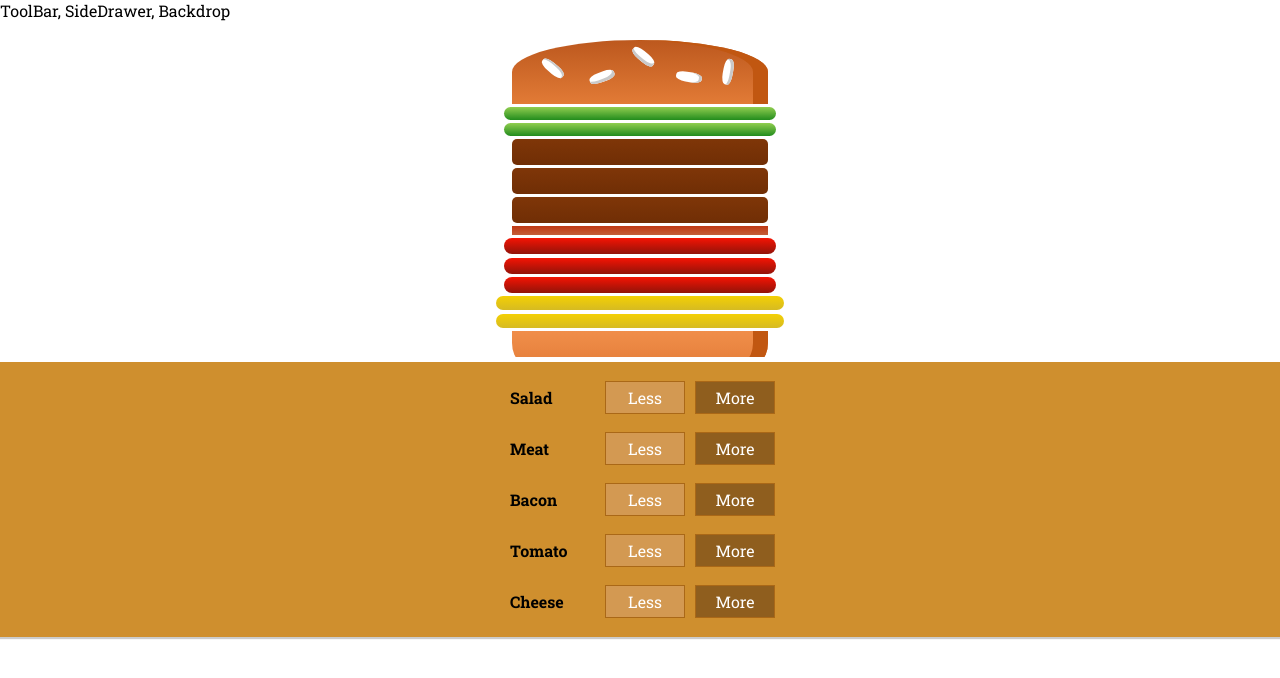
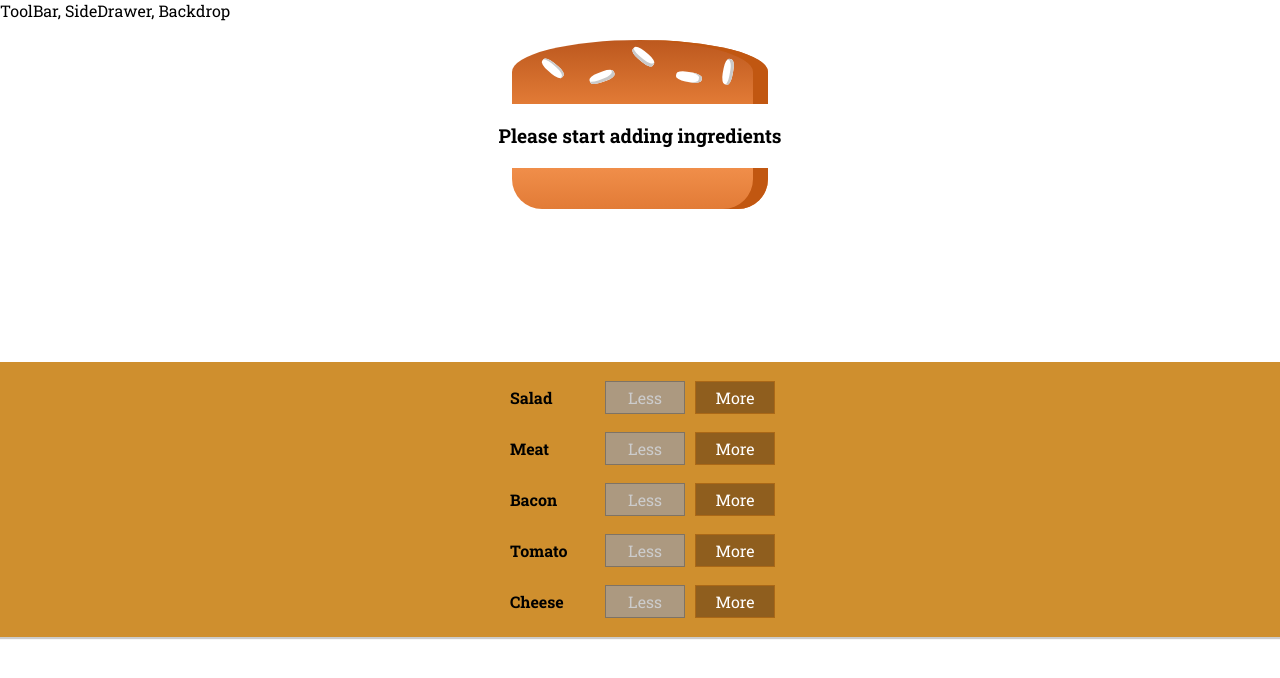
Before and after one commit to ladarit/react-burger-app, a React app: page / in a window 1280 px wide. Shown: the top 678 px of the page. Built offline with nearby package versions, Linux system fonts and the light colour scheme.

Commit message:
Ingredients Btns Logic

```diff
--- a/src/components/Burger/BuildControls/BuildControl/BuildControl.js
+++ b/src/components/Burger/BuildControls/BuildControl/BuildControl.js
@@ -4,8 +4,17 @@ import cssClasses from './BuildControl.css'
 const buildControl = (props) => (
     <div className={cssClasses.BuildControl}>
         <div className={cssClasses.Label}>{props.ingrName}</div>
-        <button className={cssClasses.Less}>Less</button>
-        <button className={cssClasses.More}>More</button>
+        <button
+            className={cssClasses.Less}
+            onClick={props.removed}
+            disabled={props.isDisabled}>
+            Less
+        </button>
+        <button
+            className={cssClasses.More}
+            onClick={props.added}>
+            More
+        </button>
     </div>
 );
 
--- a/src/components/Burger/BuildControls/BuildControls.js
+++ b/src/components/Burger/BuildControls/BuildControls.js
@@ -7,16 +7,19 @@ const controls = [
     {ingrName: 'Meat', type: 'meat'},
     {ingrName: 'Bacon', type: 'bacon'},
     {ingrName: 'Tomato', type: 'tomato'},
-    {ingrName: 'Cheese', type: 'cheese'},
+    {ingrName: 'Cheese', type: 'cheese'}
 ];
 
 const buildControls = (props) => (
     <div className={cssClasses.BuildControls}>
-        {controls.map((control)=>{
-            return <BuildControl
+        {controls.map((control)=>(
+            <BuildControl
                 key={control.ingrName}
-                ingrName={control.ingrName}/>;
-        })}
+                ingrName={control.ingrName}
+                added={() => props.ingredientAdded(control.type)}
+                removed={() => props.ingredientRemoved(control.type)}
+                isDisabled = {props.disabledInfo[control.type]}/>
+        ))}
     </div>
 );
 
--- a/src/containers/BurgerBuilder/BurgerBuilder.js
+++ b/src/containers/BurgerBuilder/BurgerBuilder.js
@@ -1,24 +1,71 @@
-import React, { Component } from 'react';
+import React, {Component} from 'react';
 import Aux from '../../hoc/Auxilary';
 import Burger from '../../components/Burger/Burger'
 import BuildControls from '../../components/Burger/BuildControls/BuildControls'
 
+const INGREDIENTS_PRICE = {
+    salad: 0.5,
+    meat: 1.5,
+    bacon: 1.2,
+    tomato: 0.9,
+    cheese: 0.7
+}
+
 class BurgerBuilder extends Component {
     state = {
         ingredients: {
-            salad: 2,
-            meat: 3,
-            bacon: 1,
-            tomato: 3,
-            cheese: 2
+            salad: 0,
+            meat: 0,
+            bacon: 0,
+            tomato: 0,
+            cheese: 0
+        },
+        totalPrice: 5
+    };
+
+    addIngredientHandler = (type) => {
+        const oldIngrCount = this.state.ingredients[type];
+        const updatedCount = oldIngrCount + 1;
+        const updatedIngredients = {
+            ...this.state.ingredients
+        };
+        updatedIngredients[type] = updatedCount;
+        const addingCost = INGREDIENTS_PRICE[type];
+        const newPrice = this.state.totalPrice + addingCost;
+        this.setState({totalPrice: newPrice, ingredients: updatedIngredients});
+    };
+
+    removeIngredientHandler = (type) => {
+        const oldIngrCount = this.state.ingredients[type];
+        if (oldIngrCount <= 0) {
+            return;
         }
-    }
+        const updatedCount = oldIngrCount - 1;
+        const updatedIngredients = {
+            ...this.state.ingredients
+        };
+        updatedIngredients[type] = updatedCount;
+        const costDeduction = INGREDIENTS_PRICE[type];
+        const newPrice = this.state.totalPrice - costDeduction;
+        this.setState({totalPrice: newPrice, ingredients: updatedIngredients});
+    };
 
-    render(){
-        return(
+    render() {
+        debugger;
+        const disabledInfo = {
+            ...this.state.ingredients
+        };
+        for (let key in disabledInfo) {
+            disabledInfo[key] = disabledInfo[key] <= 0;
+        }
+
+        return (
             <Aux>
-                <Burger ingredients = {this.state.ingredients}/>
-                <BuildControls/>
+                <Burger ingredients={this.state.ingredients}/>
+                <BuildControls
+                    ingredientAdded={this.addIngredientHandler}
+                    ingredientRemoved={this.removeIngredientHandler}
+                    disabledInfo={disabledInfo}/>
             </Aux>
         );
     }
```
